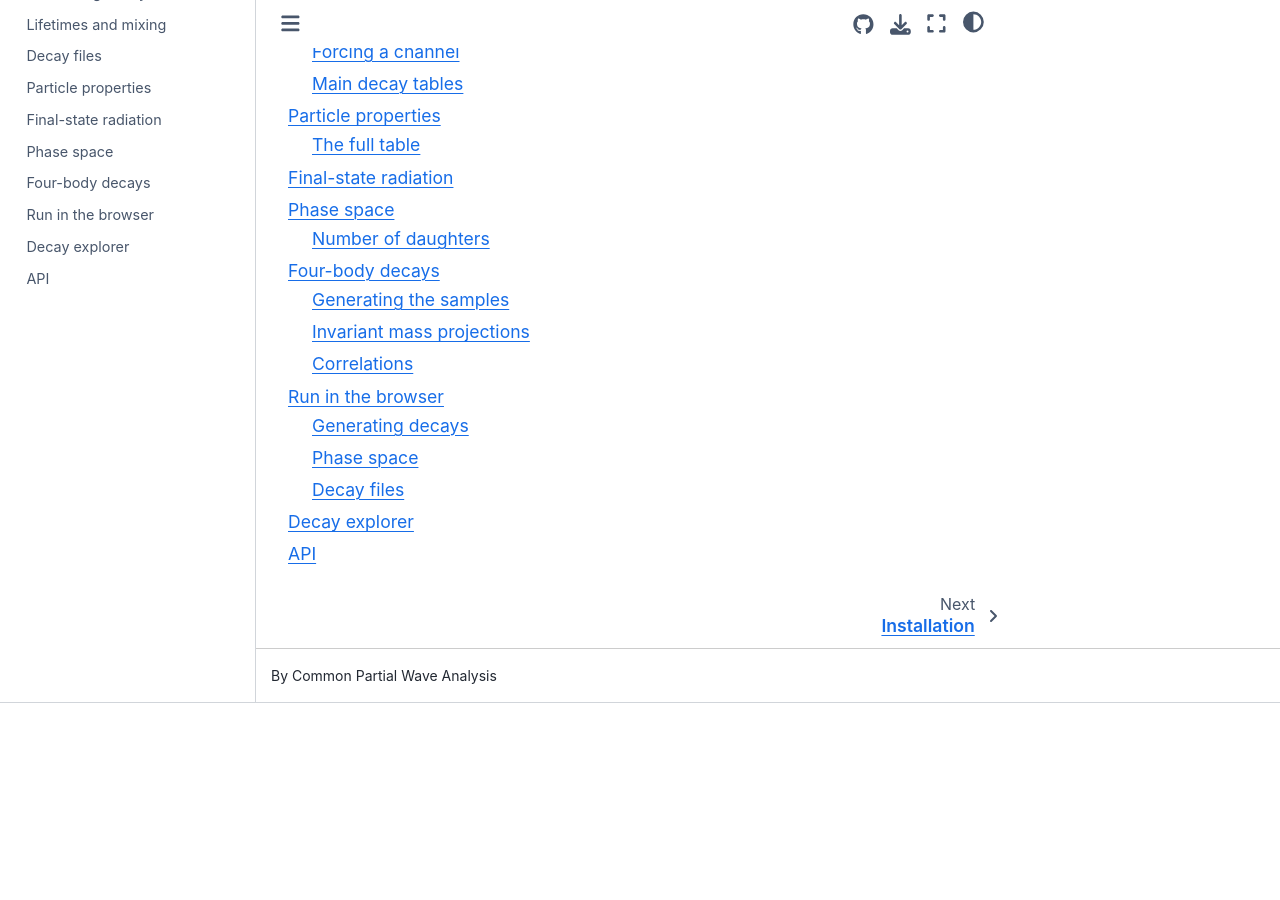
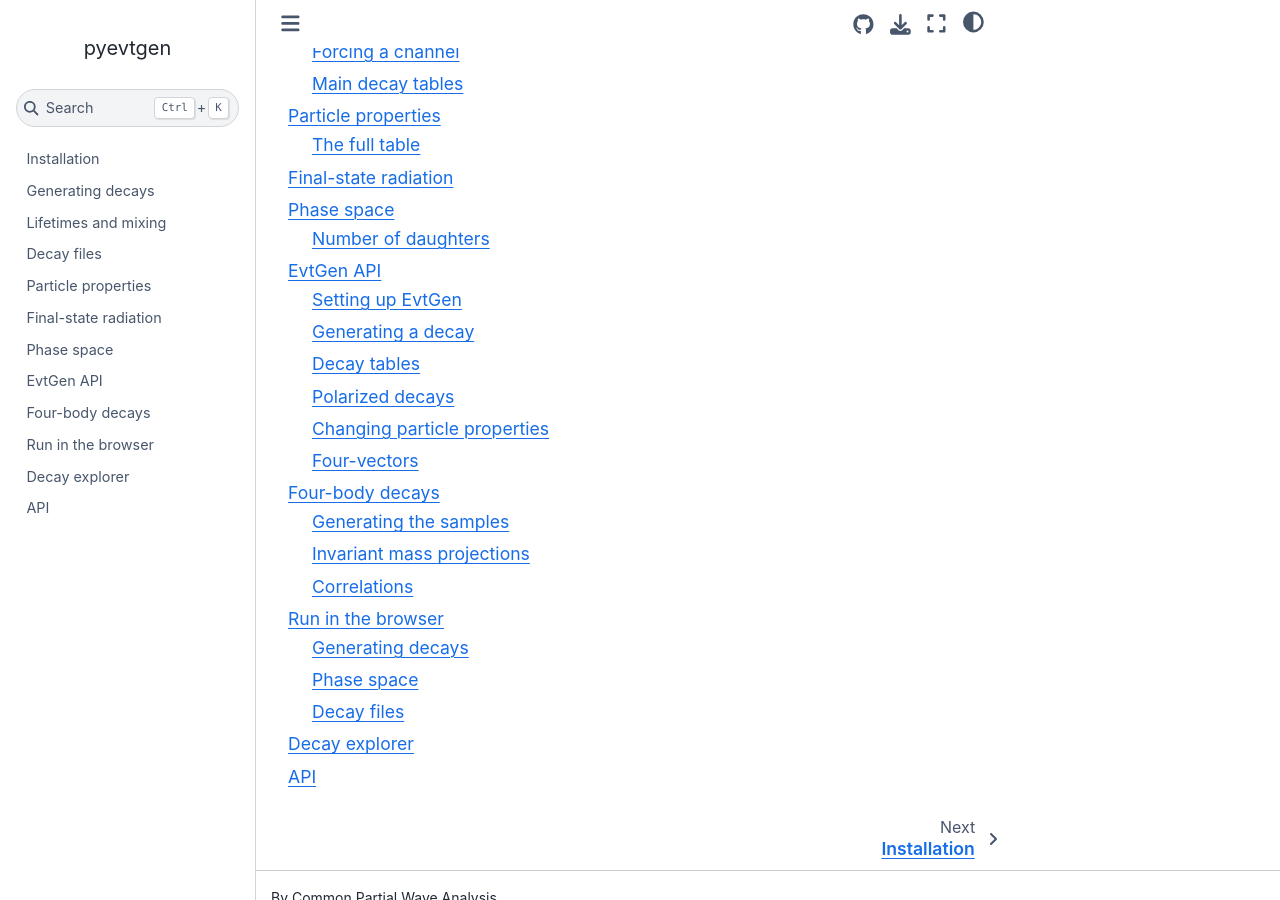
Before and after one commit to redeboer/pyevtgen-test, a Sphinx documentation site: the page built from docs/index.md, in a window 1280 px wide and 900 px high, scrolled down 983 px. Built offline with Sphinx 7.4.7 and the Sphinx Book theme 1.1.4, drawn with Linux system fonts in a browser that asks for light colours; before the commit the page ends 1686 px from its top, so only the background shows below that.

Commit message:
DOC: illustrate the EvtGen API, polarized decays, and decay tables

```diff
--- a/docs/index.md
+++ b/docs/index.md
@@ -21,6 +21,7 @@ usage/decay-files
 usage/particle-properties
 usage/fsr
 usage/phase-space
+usage/evtgen-api
 usage/four-body
 browser
 explorer
```
Also changed, not shown: docs/usage/evtgen-api.ipynb (added).
